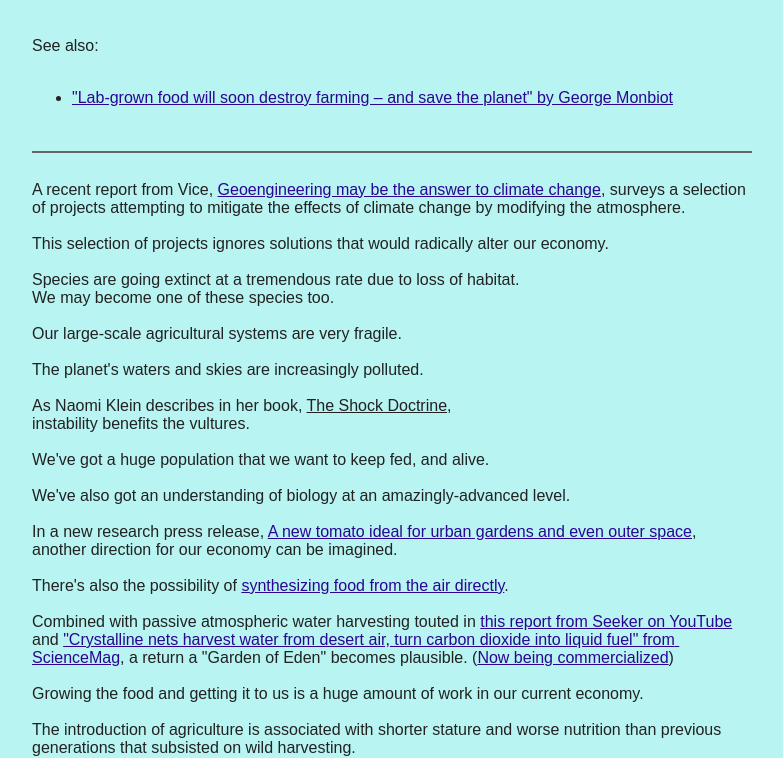
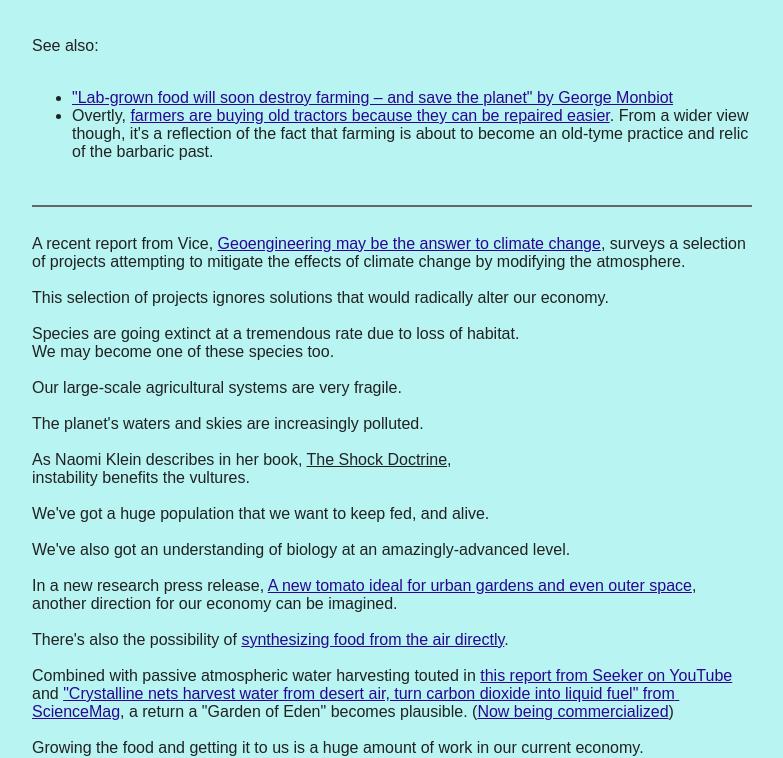
Before and after one commit to numtel/gcu, a plain HTML site: page avoiding-disaster.html in a window 1280 px wide. Shown: the part 71-829 px from the top of the page, without its empty margins (248-1031 px from the left). Drawn offline with Linux system fonts and the light colour scheme.

Commit message:
Tractor repair link

```diff
--- a/avoiding-disaster.html
+++ b/avoiding-disaster.html
@@ -11,6 +11,7 @@
 See also:
 <ul>
 <li><a href="https://www.theguardian.com/commentisfree/2020/jan/08/lab-grown-food-destroy-farming-save-planet">"Lab-grown food will soon destroy farming – and save the planet" by George Monbiot</a>
+<li>Overtly, <a href="https://www.vice.com/en_us/article/bvgx9w/farmers-are-buying-40-year-old-tractors-because-theyre-actually-repairable">farmers are buying old tractors because they can be repaired easier</a>. From a wider view though, it's a reflection of the fact that farming is about to become an old-tyme practice and relic of the barbaric past.
 </ul>
 <hr>
 A recent report from Vice, <a href="https://www.youtube.com/watch?v=1hhzrormtP4">Geoengineering may be the answer to climate change</a>, surveys a selection of projects attempting to mitigate the effects of climate change by modifying the atmosphere.
```
